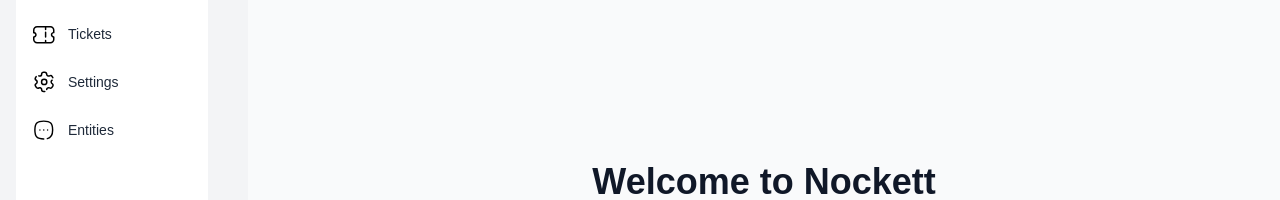
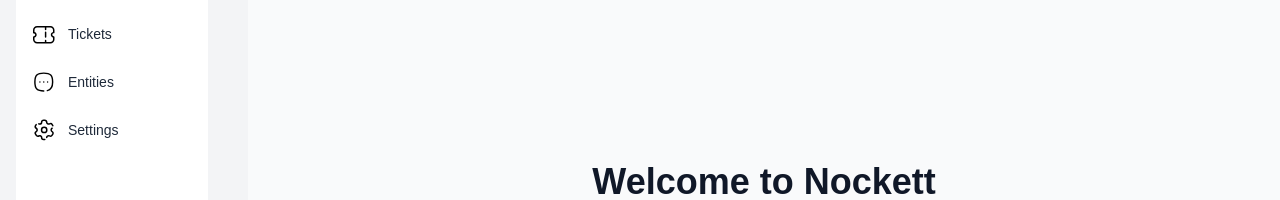
Before and after one commit to ohenekwabena/nockett, a Next.js app: page / in a window 1280 px wide. Shown: the part 170-370 px from the top of the page. Built offline with nearby package versions, Linux system fonts and the light colour scheme; no server answers.

Commit message:
feat: include entities button on the mobile drawer

```diff
--- a/src/components/layout/side-nav.tsx
+++ b/src/components/layout/side-nav.tsx
@@ -55,20 +55,20 @@
                         <span className={`text-sm font-medium whitespace-nowrap text-gray-800 dark:text-gray-100 transition-opacity duration-300 ${isExpanded ? 'opacity-100' : 'opacity-0'}`}>Tickets</span>
                     </div>
                     <div className="flex items-center gap-3 p-2 rounded-lg hover:bg-gray-100 dark:hover:bg-gray-500 cursor-pointer transition-all duration-200 hover:scale-105 will-change-transform"
+                        onClick={handlePageRoute.bind(null, '/entities')}
+                    >
+                        <div className="flex justify-center">
+                            <IconlyMoreSquare color={theme === 'dark' ? "#ffffff" : "#000000"} />
+                        </div>
+                        <span className={`text-sm font-medium whitespace-nowrap text-gray-800 dark:text-gray-100 transition-opacity duration-300 ${isExpanded ? 'opacity-100' : 'opacity-0'}`}>Entities</span>
+                    </div>
+                    <div className="flex items-center gap-3 p-2 rounded-lg hover:bg-gray-100 dark:hover:bg-gray-500 cursor-pointer transition-all duration-200 hover:scale-105 will-change-transform"
                         onClick={handlePageRoute.bind(null, '/settings')}
                     >
                         <div className="flex justify-center">
                             <IconlySetting color={theme === 'dark' ? "#ffffff" : "#000000"} />
                         </div>
                         <span className={`text-sm font-medium whitespace-nowrap text-gray-800 dark:text-gray-100 transition-opacity duration-300 ${isExpanded ? 'opacity-100' : 'opacity-0'}`}>Settings</span>
-                    </div>
-                    <div className="flex items-center gap-3 p-2 rounded-lg hover:bg-gray-100 dark:hover:bg-gray-500 cursor-pointer transition-all duration-200 hover:scale-105 will-change-transform"
-                        onClick={handlePageRoute.bind(null, '/entities')}
-                    >
-                        <div className="flex justify-center">
-                            <IconlyMoreSquare color={theme === 'dark' ? "#ffffff" : "#000000"} />
-                        </div>
-                        <span className={`text-sm font-medium whitespace-nowrap text-gray-800 dark:text-gray-100 transition-opacity duration-300 ${isExpanded ? 'opacity-100' : 'opacity-0'}`}>Entities</span>
                     </div>
                 </div>
                 <div className="border-t border-gray-300 dark:border-gray-600 py-6 relative">
--- a/src/components/mobile-sidebar.tsx
+++ b/src/components/mobile-sidebar.tsx
@@ -1,6 +1,6 @@
 "use client";
 import { useRouter } from "next/navigation";
-import { IconlyChart, IconlyLogout, IconlySetting, IconlyTicket, IconlyMoon, IconlySun } from "./icons";
+import { IconlyChart, IconlyLogout, IconlySetting, IconlyTicket, IconlyMoon, IconlySun, IconlyMoreSquare } from "./icons";
 import { useTheme } from "./ui/theme-provider";
 import { useSideNav } from "@/hooks/use-expanded";
 import { Drawer, DrawerClose, DrawerContent } from "./ui/drawer";
@@ -49,7 +49,14 @@
 
                         <div
                             className="flex items-center gap-3 p-3 rounded-lg hover:bg-gray-100 dark:hover:bg-gray-700 cursor-pointer transition-colors"
-                            onClick={() => handlePageRoute('/settings')}
+                            onClick={() => handlePageRoute('/entities')}
+                        >
+                            <IconlyMoreSquare color={theme === 'dark' ? "#ffffff" : "#000000"} />
+                            <span className="text-base font-medium text-gray-800 dark:text-gray-200">Entities</span>
+                        </div>
+                        <div
+                            className="flex items-center gap-3 p-3 rounded-lg hover:bg-gray-100 dark:hover:bg-gray-700 cursor-pointer transition-colors"
+                            onClick={() => handlePageRoute('/entities')}
                         >
                             <IconlySetting color={theme === 'dark' ? "#ffffff" : "#000000"} />
                             <span className="text-base font-medium text-gray-800 dark:text-gray-200">Settings</span>
```
